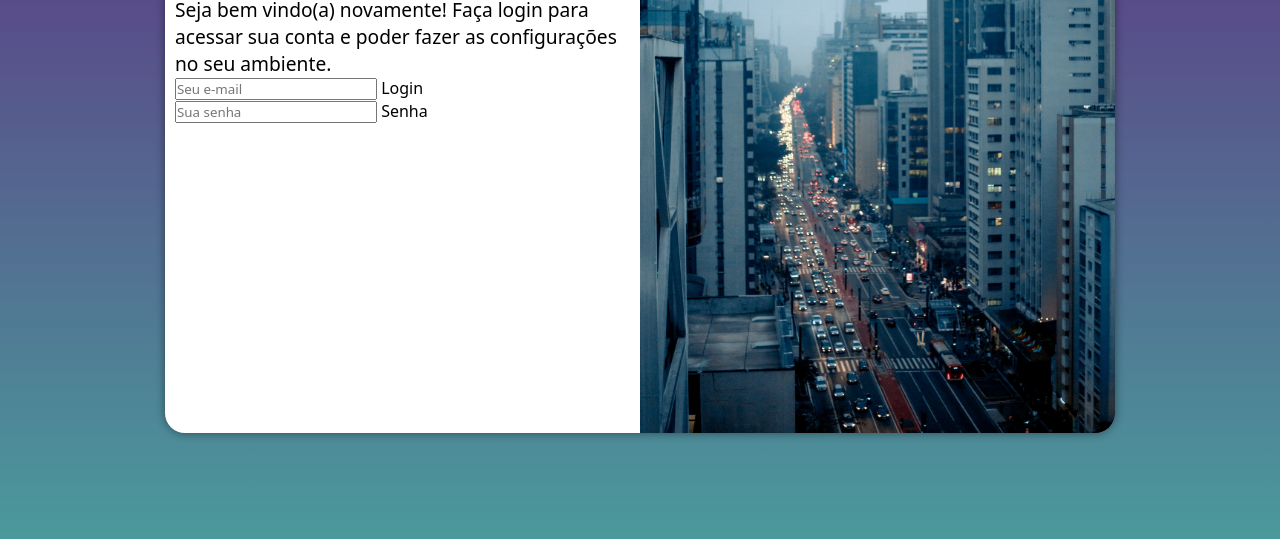
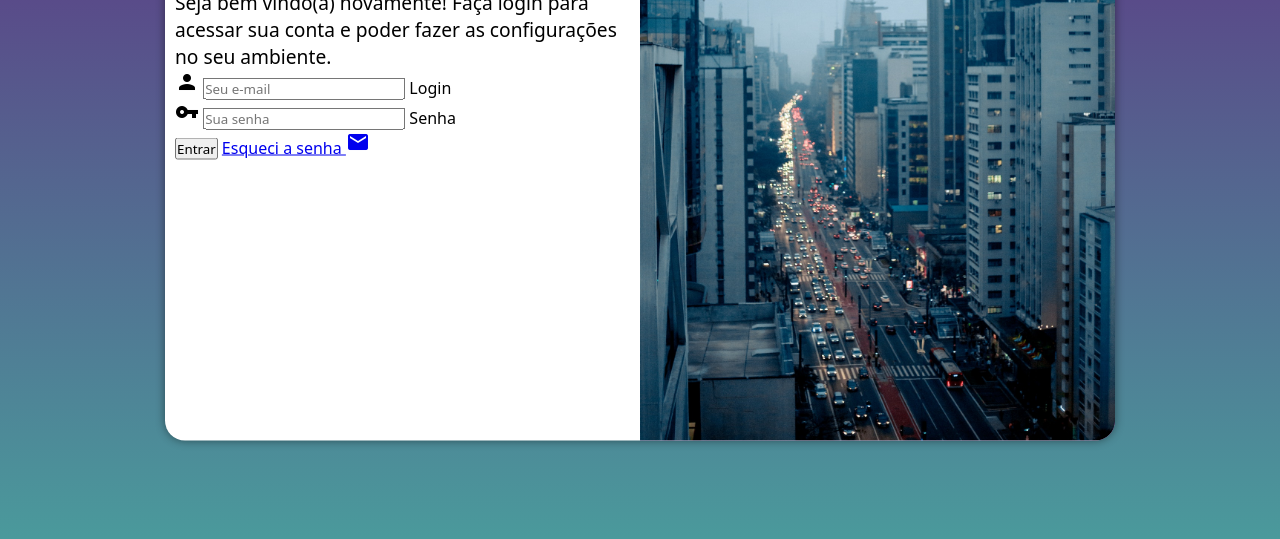
Before and after one commit to lgvoliveira/projeto-login, a plain HTML site: page index.html in a window 1280 px wide. Shown: the part 217-756 px from the top of the page. Drawn offline with Linux system fonts and the light colour scheme.

Commit message:
Att o Formulário

```diff
--- a/estilos/style.css
+++ b/estilos/style.css
@@ -40,11 +40,11 @@ section#login {
 
     background-color: white;
     width: 250px;
-    height: 500px;
+    height: 515px;
     border-radius: 20px;
     box-shadow: 0px 0px 10px rgba(0, 0, 0, 0.450);
 
-    transition: width .2s, height .2s;
+    transition: width .3s, height .3s;
     transition-timing-function: ease;
 }
 
--- a/index.html
+++ b/index.html
@@ -5,8 +5,7 @@
     <meta name="viewport" content="width=device-width, initial-scale=1.0">
     <link rel="stylesheet" href="estilos/style.css">
     <link rel="stylesheet" href="estilos/media-queries.css">
-    <link href="https://fonts.googleapis.com/icon?family=Material+Icons"
-      rel="stylesheet">
+    <link href="https://fonts.googleapis.com/icon?family=Material+Icons" rel="stylesheet">
     <title>Login</title>
 </head>
 <body>
@@ -18,15 +17,21 @@
             <div id="formulario">
                 <h1>Login</h1>
                 <p>Seja bem vindo(a) novamente! Faça login para acessar sua conta e poder fazer as configurações no seu ambiente.</p>
-                <form action="login.php" method="post">
+                <form action="login.php" method="post" autocomplete="on">
                     <div class="campo">
-                        <input type="email" name="login" id="ilogin" placeholder="Seu e-mail">
+                        <span class="material-icons">person</span>
+                        <input type="email" name="login" id="ilogin" placeholder="Seu e-mail" autocomplete="email" required>
                         <label for="ilogin">Login</label>
                     </div>
                     <div class="campo">
-                        <input type="password" name="senha" id="isenha" placeholder="Sua senha">
+                        <span class="material-icons">vpn_key</span>
+                        <input type="password" name="senha" id="isenha" placeholder="Sua senha" autocomplete="current-password" required>
                         <label for="isenha">Senha</label>
                     </div>
+                    <input type="submit" value="Entrar">
+                    <a href="esqueci.html">
+                        Esqueci a senha <span class="material-icons">mail</span>
+                    </a>
                 </form>
             </div>
         </section>
```
